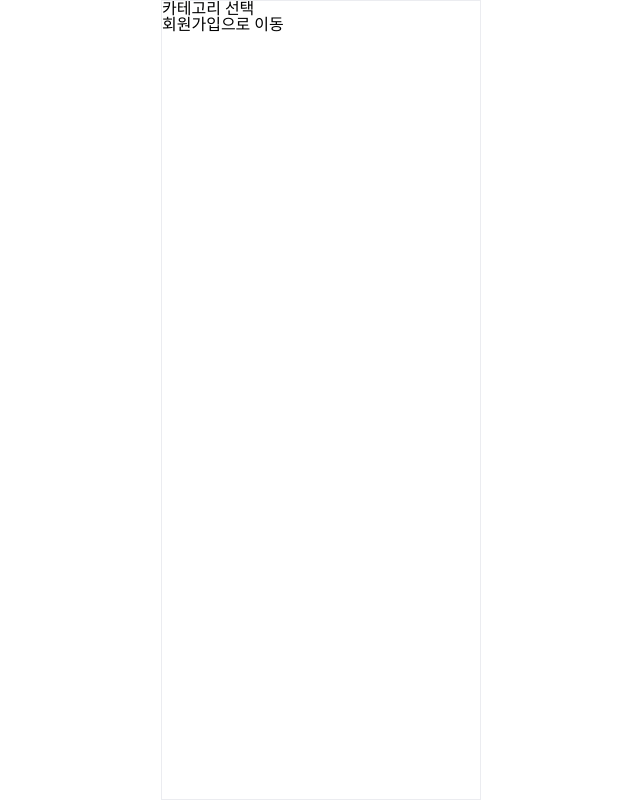
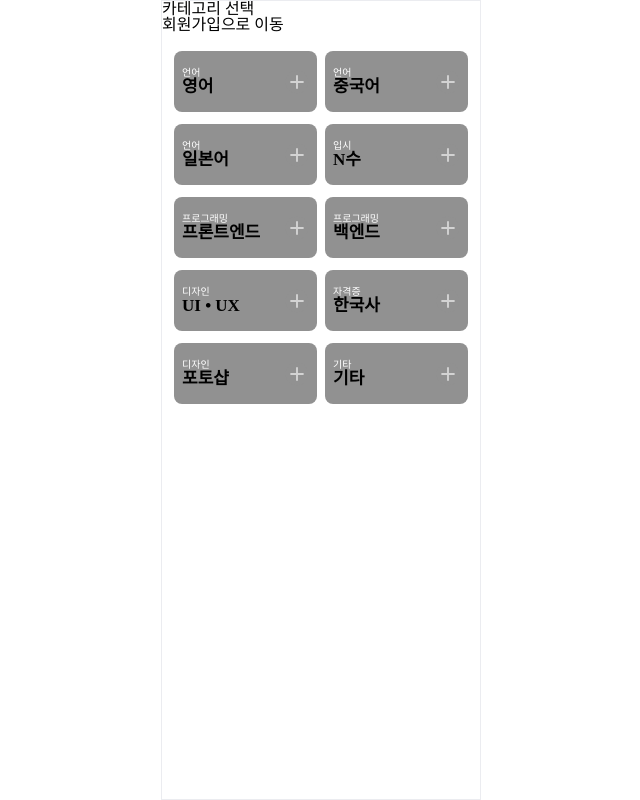
Before and after one commit to FRONTENDSCHOOL10/seven-11, a React (Vite) app: page /categories in a window 1280 px wide. Shown: the whole page, without its empty margins (319-959 px from the left). Built offline with nearby package versions, Linux system fonts and the light colour scheme.

Commit message:
[Feat] 카테고리 선택 컴포넌트 제작

```diff
--- /dev/null
+++ b/src/components/CategoryButton.jsx
@@ -0,0 +1,44 @@
+import React, { useState } from 'react';
+import { string } from 'prop-types';
+import plusIcon from '../../public/plus.svg';
+import checkIcon from '../../public/check.svg';
+
+CategoryButton.propTypes = {
+  smallText: string,
+  largeText: string,
+};
+
+function CategoryButton({ smallText, largeText }) {
+  const [isSelected, setIsSelected] = useState(false);
+
+  const handleIconClick = () => {
+    setIsSelected(!isSelected);
+  };
+
+  return (
+    <button
+      className={`flex items-center justify-between w-[143px] h-[61px] rounded-lg p-2 flex-wrap my-1.5
+        ${isSelected ? 'bg-primary' : 'bg-gray-300'}`}
+      type="button"
+      onClick={handleIconClick}
+    >
+      <div className="flex flex-col text-left">
+        <p className="text-white text-xs">{smallText}</p>
+        <p
+          className={`text-[17px] font-bold ${isSelected ? 'text-white' : 'text-black'}`}
+        >
+          {largeText}
+        </p>
+      </div>
+      <div className="rounded-full flex items-center justify-center">
+        <img
+          src={isSelected ? checkIcon : plusIcon}
+          alt="icon"
+          className="w-6 h-6"
+        />
+      </div>
+    </button>
+  );
+}
+
+export default CategoryButton;
--- a/src/pages/SelectCategory.jsx
+++ b/src/pages/SelectCategory.jsx
@@ -1,10 +1,23 @@
 import { Link } from 'react-router-dom';
+import CategoryButton from '@/components/CategoryButton';
 
 export default function SelectCategory() {
   return (
     <>
       <h1>카테고리 선택</h1>
       <Link to={'/signup'}>회원가입으로 이동</Link>
+      <section className="flex justify-between flex-wrap m-3">
+        <CategoryButton smallText="언어" largeText="영어" />
+        <CategoryButton smallText="언어" largeText="중국어" />
+        <CategoryButton smallText="언어" largeText="일본어" />
+        <CategoryButton smallText="입시" largeText="N수" />
+        <CategoryButton smallText="프로그래밍" largeText="프론트엔드" />
+        <CategoryButton smallText="프로그래밍" largeText="백엔드" />
+        <CategoryButton smallText="디자인" largeText="UI • UX" />
+        <CategoryButton smallText="자격증" largeText="한국사" />
+        <CategoryButton smallText="디자인" largeText="포토샵" />
+        <CategoryButton smallText="기타" largeText="기타" />
+      </section>
     </>
   );
 }
```
Also changed, not shown: public/check.svg (added), public/plus.svg (added).
